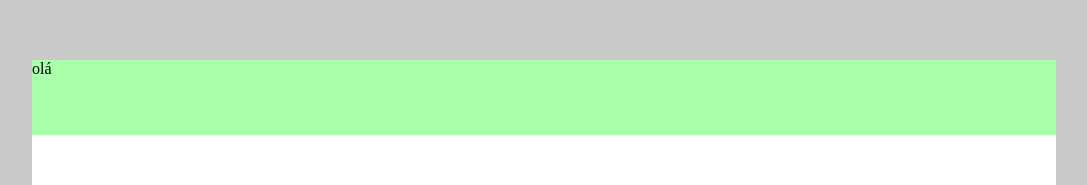
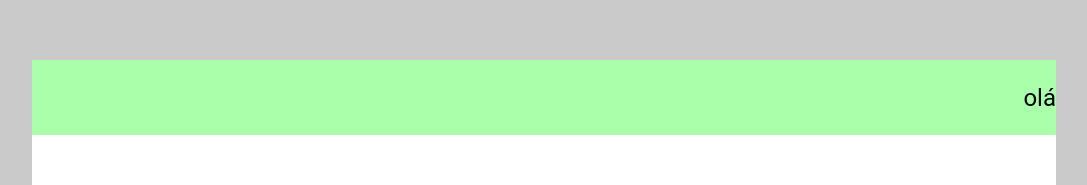
Before and after one commit to devpabloh/projeto_calculadora_react01, a React (Create React App) app in the folder calculadora-react/: page / in a window 1280 px wide. Shown: the part 165-350 px from the top of the page, without its empty margins (96-1183 px from the left). Built offline with nearby package versions, Linux system fonts and the light colour scheme.

Commit message:
Update styles.js

```diff
--- a/calculadora-react/src/components/Input/styles.js
+++ b/calculadora-react/src/components/Input/styles.js
@@ -4,4 +4,11 @@ export const InputContainer = styled.div`
     width: 100%;
     height: 75px;
     background-color: #AAFFAA;
+
+    display: flex;
+    align-items: center;
+    Justify-content: flex-end;
+
+    font-size: 24px;
+    font-family: 'Roboto';
 `
```
